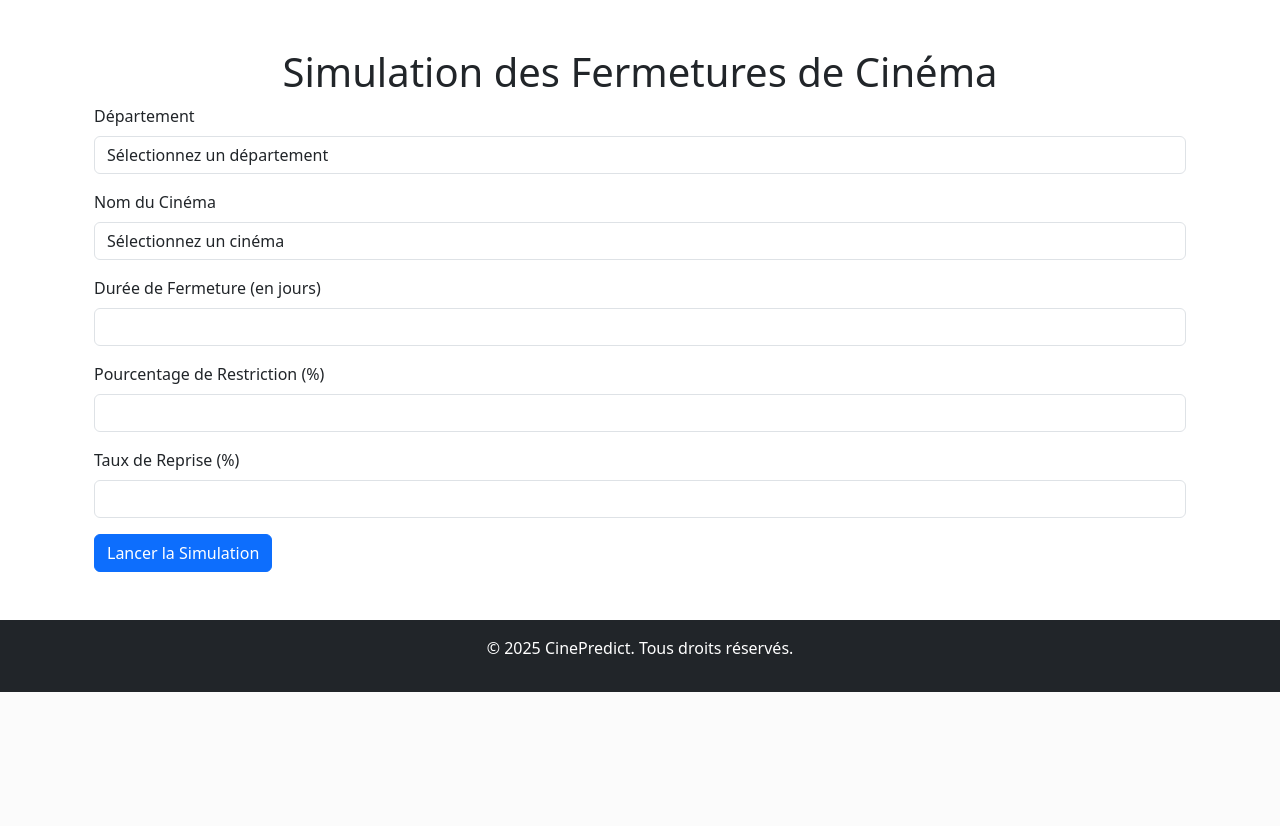
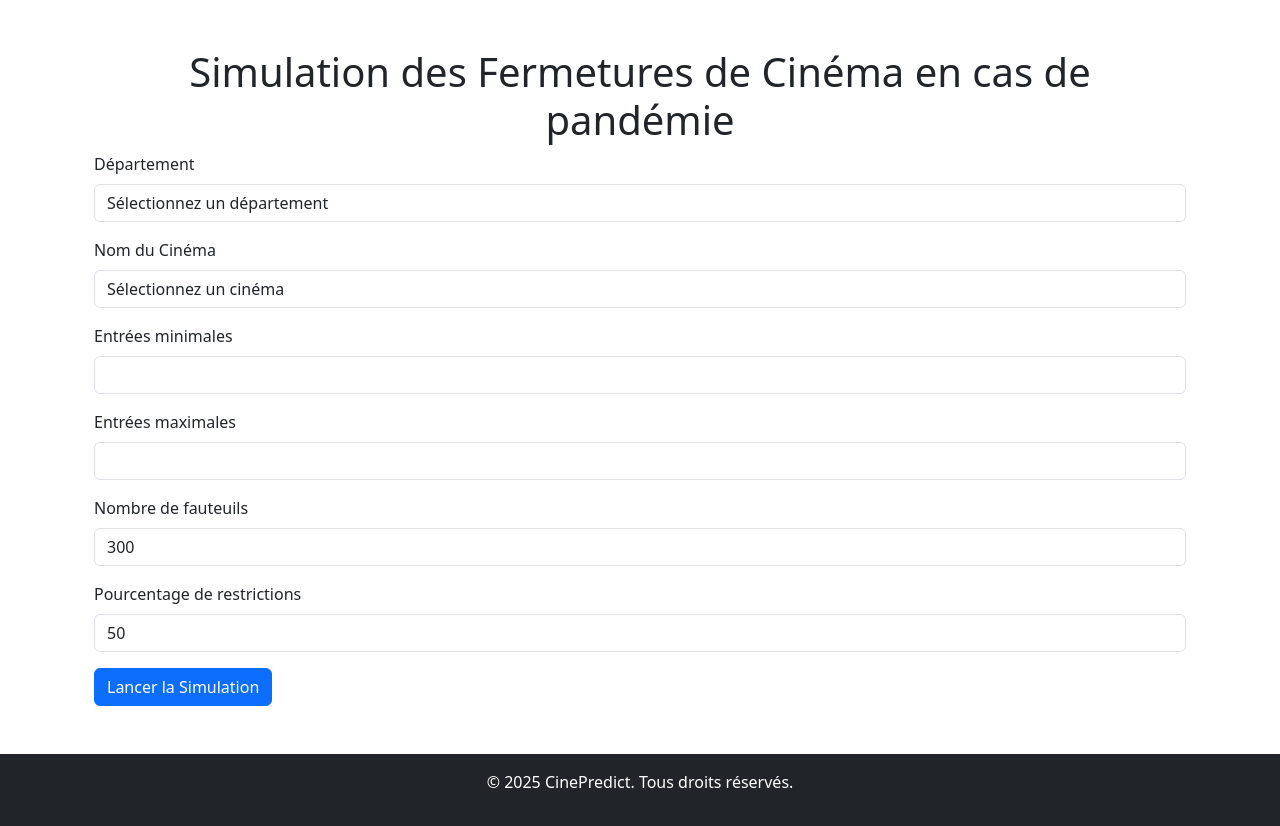
Before and after one commit to RiadNadri/CinePredict, a Flask app: page /simulation in a window 1280 px wide. Shown: the part 112-938 px from the top of the page. Before the commit the page ends 804 px from the top, so only its background shows below. Run offline with Flask 3, Linux system fonts and the light colour scheme; parts of the project's set-up code (start-up, migrations or seed data) failed here and were passed over.

Commit message:
mise en place IA dans l'app

```diff
--- a/app.py
+++ b/app.py
@@ -14,4 +14,4 @@ app = create_app()
 #     return "Test"
 
 if __name__ == "__main__":
-    app.run(debug=True)
+    app.run()
--- a/app/__init__.py
+++ b/app/__init__.py
@@ -1,9 +1,12 @@
 from flask import Flask
 from app.routes import routes  # Importer le blueprint des routes
+import secrets
+
+
 
 def create_app():
     app = Flask(__name__, template_folder="app/templates")
-
+    app.secret_key = secrets.token_hex(16)  # Clé secrète pour les messages flash
     # Enregistrer le blueprint
     app.register_blueprint(routes)
 
--- a/app/routes.py
+++ b/app/routes.py
@@ -1,5 +1,6 @@
 from flask import Blueprint, Flask, render_template, request, jsonify, redirect, url_for, flash
 import pandas as pd
+from app.model import generate_interactive_plot  # Assurez-vous que le chemin est correct
 
 # Blueprint et app Flask
 routes = Blueprint("routes", __name__, template_folder="templates")
@@ -50,15 +51,20 @@ def simulate():
     try:
         # Récupérer les données du formulaire
         cinema_name = request.form["cinemaName"]
-        closure_duration = int(request.form["closureDuration"])
-        restriction_percentage = float(request.form["restrictionPercentage"])
-        recovery_rate = float(request.form["recoveryRate"])
+        department = request.form["department"]
+        min_entrees = int(request.form["minEntrees"])
+        max_entrees = int(request.form["maxEntrees"])
+        fauteuils = int(request.form["fauteuils"])
+        restrictions = float(request.form["restrictions"])
 
         # Calcul de l'impact simple
-        impact = closure_duration * restriction_percentage / 100 * recovery_rate / 100
+        impact = (min_entrees + max_entrees) / 2 * restrictions / 100
+
+        # Appel à la fonction generate_interactive_plot pour générer une prédiction
+        plot_html = generate_interactive_plot(min_entrees, max_entrees, fauteuils, restrictions)
 
         flash(f"Simulation réussie pour {cinema_name}. Impact estimé : {impact:.2f}")
-        return redirect(url_for('routes.simulation'))
+        return render_template("simulation.html", departments=get_departments(), plot_html=plot_html)
     except Exception as e:
         flash(f"Erreur lors de la simulation : {str(e)}", "danger")
         return redirect(url_for('routes.simulation'))
--- a/app/templates/simulation.html
+++ b/app/templates/simulation.html
@@ -4,7 +4,7 @@
 
 {% block content %}
 <div class="container mt-5">
-    <h1 class="text-center">Simulation des Fermetures de Cinéma</h1>
+    <h1 class="text-center">Simulation des Fermetures de Cinéma en cas de pandémie</h1>
 
     {% with messages = get_flashed_messages(with_categories=true) %}
     {% if messages %}
@@ -37,22 +37,33 @@
         </div>
 
         <div class="mb-3">
-            <label for="closureDuration" class="form-label">Durée de Fermeture (en jours)</label>
-            <input type="number" class="form-control" id="closureDuration" name="closureDuration" required>
+            <label for="minEntrees" class="form-label">Entrées minimales</label>
+            <input type="number" class="form-control" id="minEntrees" name="minEntrees" required>
         </div>
 
         <div class="mb-3">
-            <label for="restrictionPercentage" class="form-label">Pourcentage de Restriction (%)</label>
-            <input type="number" class="form-control" id="restrictionPercentage" name="restrictionPercentage" min="0" max="100" required>
+            <label for="maxEntrees" class="form-label">Entrées maximales</label>
+            <input type="number" class="form-control" id="maxEntrees" name="maxEntrees" required>
         </div>
 
         <div class="mb-3">
-            <label for="recoveryRate" class="form-label">Taux de Reprise (%)</label>
-            <input type="number" class="form-control" id="recoveryRate" name="recoveryRate" min="0" max="100" required>
+            <label for="fauteuils" class="form-label">Nombre de fauteuils</label>
+            <input type="number" class="form-control" id="fauteuils" name="fauteuils" value="300" required>
+        </div>
+
+        <div class="mb-3">
+            <label for="restrictions" class="form-label">Pourcentage de restrictions</label>
+            <input type="number" class="form-control" id="restrictions" name="restrictions" value="50" required>
         </div>
 
         <button type="submit" class="btn btn-primary">Lancer la Simulation</button>
     </form>
+
+    {% if plot_html %}
+    <div class="mt-5">
+        {{ plot_html|safe }}
+    </div>
+    {% endif %}
 </div>
 
 <script>
--- a/requirements.txt
+++ b/requirements.txt
@@ -9,3 +9,4 @@ gunicorn
 joblib
 xgboost
 matplotlib
+secrets
```
Also changed, not shown: app/model.py (+46 -1 lines).
